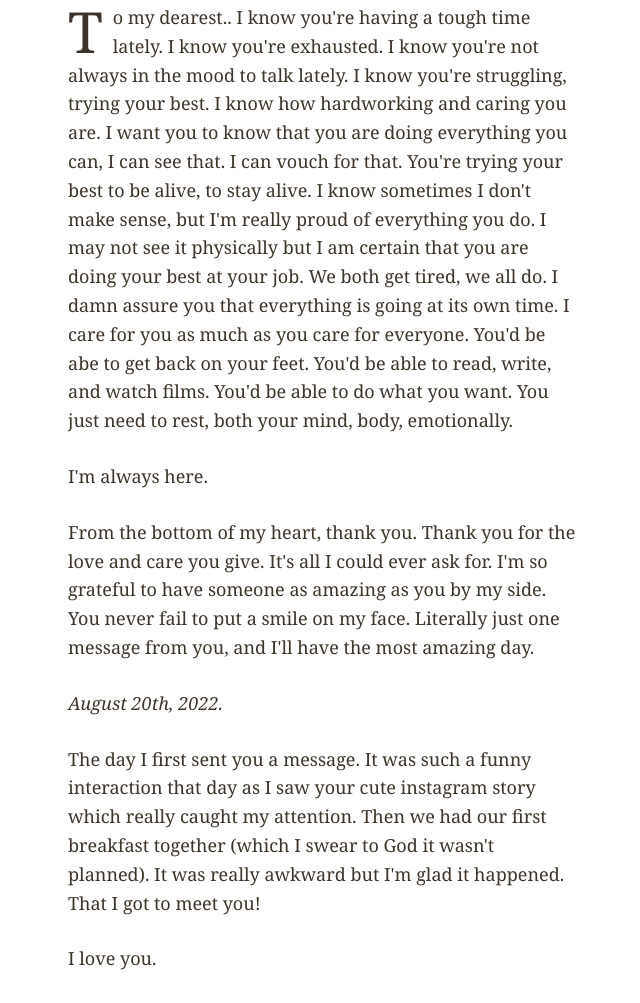
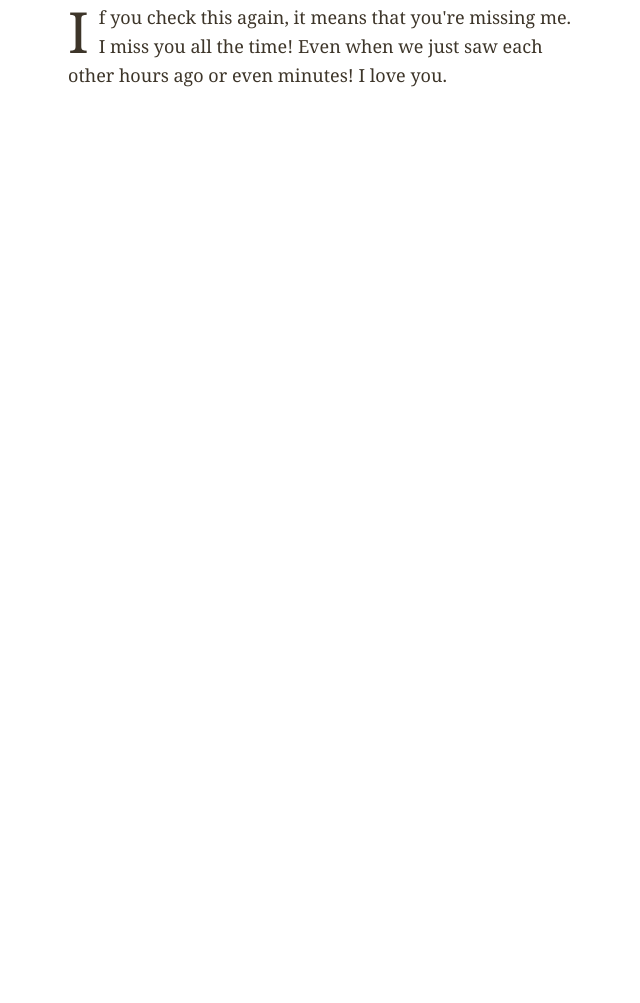
Before and after one commit to markarquero/markarquero.github.io, a plain HTML site: page mygirl/index.html in a window 1280 px wide. Shown: the part 117-1120 px from the top of the page, without its empty margins (316-956 px from the left). After the commit the page ends 800 px from the top, so only its background shows below. Drawn offline with nearby package versions, Linux system fonts and the light colour scheme.

Commit message:
Update index.html

```diff
--- a/mygirl/index.html
+++ b/mygirl/index.html
@@ -11,19 +11,8 @@
 <!-- partial:index.partial.html -->
 <h1>Her</h1>
 <div>
-  <p>To my dearest.. I know you're having a tough time lately. I know you're exhausted. I know you're not always in the mood to talk lately. I know you're struggling, trying your best. I know how hardworking and caring you are. I want you to know that you are doing everything you can, I can see that. I can vouch for that. You're trying your best to be alive, to stay alive. I know sometimes I don't make sense, but I'm really proud of everything you do. I may not see it physically but I am certain that you are doing your best at your job. We both get tired, we all do. I damn assure you that everything is going at its own time. I care for you as much as you care for everyone. You'd be abe to get back on your feet. You'd be able to read, write, and watch films. You'd be able to do what you want. You just need to rest, both your mind, body, emotionally.
+  <p>If you check this again, it means that you're missing me. I miss you all the time! Even when we just saw each other hours ago or even minutes! I love you.
   </p>
-  <p>I'm always here.
-  </p>
-  <p>From the bottom of my heart, thank you. Thank you for the love and care you give. It's all I could ever ask for. I'm so grateful to have someone as amazing as you by my side. You never fail to put a smile on my face. Literally just one message from you, and I'll have the most amazing day.
-  </p>
-  <p>
-    <italic>August 20th, 2022.</italic>
-  </p>
-  <p>The day I first sent you a message. It was such a funny interaction that day as I saw your cute instagram story which really caught my attention. Then we had our first breakfast together (which I swear to God it wasn't planned). It was really awkward but I'm glad it happened. That I got to meet you!</p>
-<p>
-I love you.
-</p>
 </div>
 <!-- partial -->
 
```
